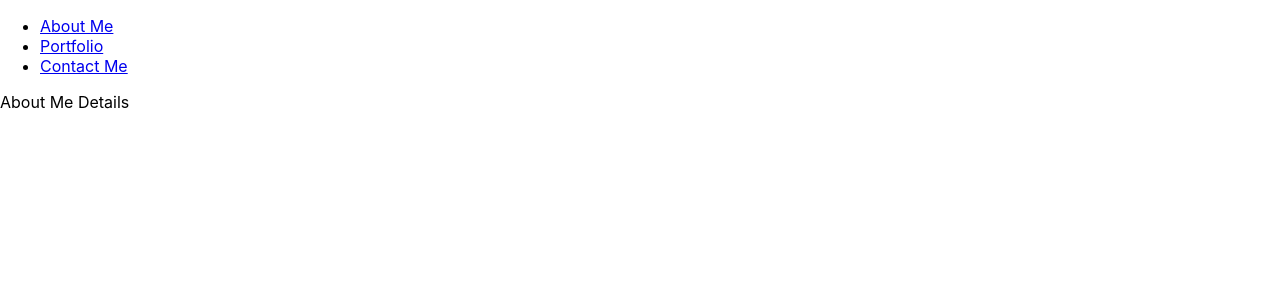
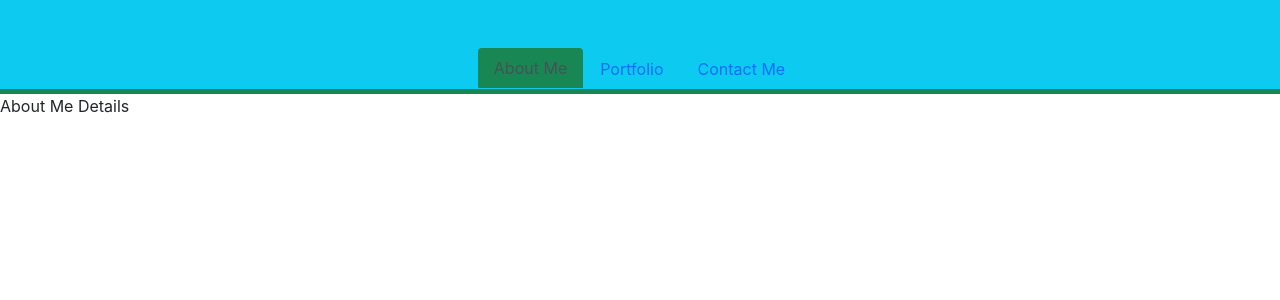
Before and after one commit to MHranek/React-Portfolio, a React (Create React App) app: page / in a window 1280 px wide. Shown: the top 300 px of the page. Built offline with nearby package versions, Linux system fonts and the light colour scheme.

Commit message:
Began styling, added column and row utils

```diff
--- a/public/index.html
+++ b/public/index.html
@@ -9,6 +9,7 @@
       name="description"
       content="Web site created using create-react-app"
     />
+    <link href="https://cdn.jsdelivr.net/npm/bootstrap@5.1.3/dist/css/bootstrap.min.css" rel="stylesheet" integrity="sha384-1BmE4kWBq78iYhFldvKuhfTAU6auU8tT94WrHftjDbrCEXSU1oBoqyl2QvZ6jIW3" crossorigin="anonymous">
     <link rel="apple-touch-icon" href="%PUBLIC_URL%/logo192.png" />
     <!--
       manifest.json provides metadata used when your web app is installed on a
--- a/src/App.js
+++ b/src/App.js
@@ -1,4 +1,3 @@
-import logo from './logo.svg';
 import './App.css';
 import PortfolioContainer from './components/PortfolioContainer';
 
--- a/src/components/Navigate.js
+++ b/src/components/Navigate.js
@@ -2,12 +2,13 @@ import React from 'react';
 
 function Navigate({ currentPage, handlePageChange }) {
     return (
-        <ul className='nav nav-tabs'>
+        <nav className='bg-info pt-5 border-bottom border-5 border-success'>
+            <ul className='nav nav-tabs justify-content-center border-0'>
                 <li className='nav-item'>
                     <a
                         href='#About'
                         onClick={() => handlePageChange('About')}
-                className={currentPage === 'About' ? 'nav-link active' : 'nav-link'}
+                        className={currentPage === 'About' ? 'nav-link active bg-success border-0' : 'nav-link'}
                     >
                         About Me
                     </a>
@@ -31,6 +32,7 @@ function Navigate({ currentPage, handlePageChange }) {
                     </a>
                 </li>
             </ul>
+        </nav>
     )
 }
 
--- a/src/components/PortfolioContainer.js
+++ b/src/components/PortfolioContainer.js
@@ -5,11 +5,11 @@ import Contact from './pages/Contact';
 import Navigate from './Navigate';
 
 export default function PortfolioContainer() {
-    const [currentPage, setCurrentPage] = useState('About Me');
+    const [currentPage, setCurrentPage] = useState('About');
 
     // render function returns the html snippet of what page the user is on
     const renderPage = () => {
-        if (currentPage === 'About Me') {
+        if (currentPage === 'About') {
             return <About />;
         }
         if (currentPage === 'Portfolio') {
```
Also changed, not shown: src/utils/Col.js (added, +15 -0 lines), src/utils/Row.js (added, +9 -0 lines). Lines whose indentation alone changed are shown as unchanged.
